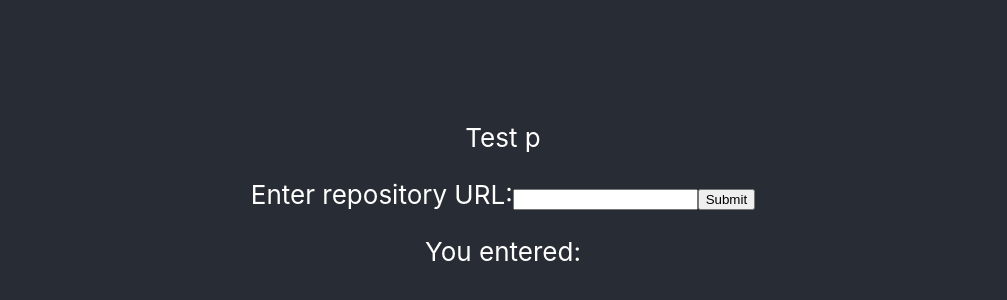
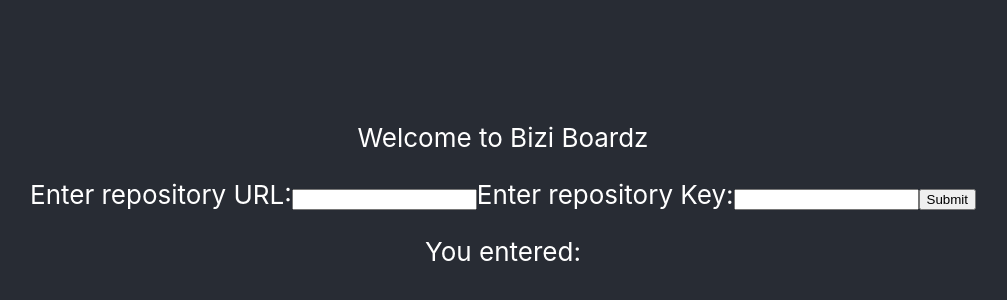
Before and after one commit to mcgourthynatwit/Busy-Boards, a React (Create React App) app in the folder bizi-boardz/: page / in a window 1280 px wide. Shown: the part 206-506 px from the top of the page, without its empty margins (137-1144 px from the left). Built offline with nearby package versions, Linux system fonts and the light colour scheme.

Commit message:
Added input for key

```diff
--- a/bizi-boardz/src/pages/Login.js
+++ b/bizi-boardz/src/pages/Login.js
@@ -12,12 +12,16 @@ function Login() {
         <div className="Login">
             <header className="App-header">
                 <p>
-                    Test p
+                    Welcome to Bizi Boardz
                 </p>
                 <form>
                     <label>
                         Enter repository URL:
                         <input type="text" onChange={handleChange}/>
+                    </label>
+                    <label>
+                        Enter repository Key:
+                        <input type="password" onChange={handleChange}/>
                     </label>
                     <input type="submit" value="Submit" />
                 </form>
```
